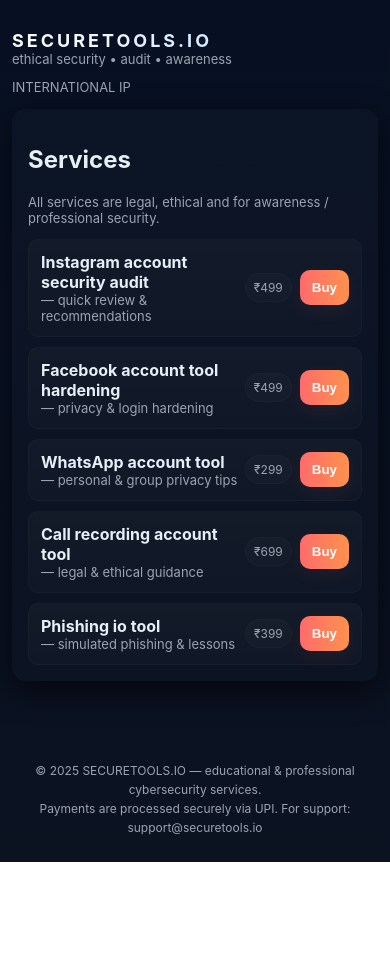
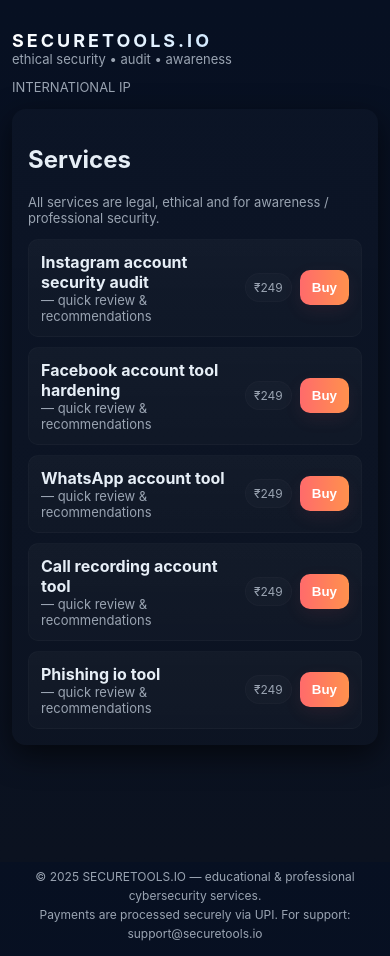
Before and after one commit to instagramyt890-ctrl/Instagram-, a plain HTML site: page index.html in a window 390 px wide. Before the commit the page ends 862 px from the top, so only its background shows below. Drawn offline with Linux system fonts and the light colour scheme.

Commit message:
index.html

```diff
--- a/index.html
+++ b/index.html
@@ -7,14 +7,6 @@
   <meta name="description" content="Pay securely for verified cybersecurity & awareness services via UPI — official SECURETOOLS.IO checkout.">
   <meta name="author" content="SECURETOOLS.IO">
   <meta name="theme-color" content="#071022">
-  <meta property="og:title" content="Secure UPI Payment — SECURETOOLS.IO">
-  <meta property="og:description" content="Pay safely for cybersecurity & awareness services via UPI.">
-  <meta property="og:type" content="website">
-  <meta property="og:image" content="https://securetools.io/assets/banner.png">
-  <meta property="og:url" content="https://securetools.io/checkout">
-  <meta name="twitter:card" content="summary_large_image">
-  <link rel="icon" href="/favicon.ico">
-
   <style>
     :root{
       --accent:#ff6b6b;
@@ -80,6 +72,8 @@
       .row{flex-direction:column}
       main{padding:12px}
     }
+    .spacer{height:6px}
+    .spacer-lg{height:18px}
   </style>
 </head>
 
@@ -97,58 +91,12 @@
     <section id="page-services" class="card services fade-in" role="region" aria-label="Service selection">
       <h2>Services</h2>
       <p class="tiny">All services are legal, ethical and for awareness / professional security.</p>
-      <ul>
-        <li>
-          <div>
-            <strong>Instagram account security audit</strong><div class="muted-inline">— quick review & recommendations</div>
-          </div>
-          <div style="display:flex;gap:8px;align-items:center">
-            <span class="tag">₹499</span>
-            <button class="btn btn-primary" data-svc="Instagram account security audit|499" aria-label="Buy Instagram audit">Buy</button>
-          </div>
-        </li>
-
-        <li>
-          <div>
-            <strong>Facebook account tool hardening</strong><div class="muted-inline">— privacy & login hardening</div>
-          </div>
-          <div style="display:flex;gap:8px;align-items:center">
-            <span class="tag">₹499</span>
-            <button class="btn btn-primary" data-svc="Facebook account tool hardening|499" aria-label="Buy Facebook audit">Buy</button>
-          </div>
-        </li>
-
-        <li>
-          <div>
-            <strong>WhatsApp account tool</strong><div class="muted-inline">— personal & group privacy tips</div>
-          </div>
-          <div style="display:flex;gap:8px;align-items:center">
-            <span class="tag">₹299</span>
-            <button class="btn btn-primary" data-svc="WhatsApp account tool|299" aria-label="Buy WhatsApp workshop">Buy</button>
-          </div>
-        </li>
-
-        <li>
-          <div>
-            <strong>Call recording account tool</strong><div class="muted-inline">— legal & ethical guidance</div>
-          </div>
-          <div style="display:flex;gap:8px;align-items:center">
-            <span class="tag">₹699</span>
-            <button class="btn btn-primary" data-svc="Call recording account tool|699" aria-label="Buy call review">Buy</button>
-          </div>
-        </li>
-
-        <li>
-          <div>
-            <strong>Phishing io tool</strong><div class="muted-inline">— simulated phishing & lessons</div>
-          </div>
-          <div style="display:flex;gap:8px;align-items:center">
-            <span class="tag">₹399</span>
-            <button class="btn btn-primary" data-svc="Phishing io tool|399" aria-label="Buy phishing training">Buy</button>
-          </div>
-        </li>
+      <ul id="svcList">
+        <!-- JS inject -->
       </ul>
     </section>
+
+    <div class="spacer-lg"></div>
 
     <!-- PAGE: Checkout -->
     <section id="page-checkout" class="card hidden" role="region" aria-label="Checkout details">
@@ -169,6 +117,8 @@
       <div class="small-note">Next: Choose UPI app or scan QR on the following screen. Amount will be pre-filled in UPI app.</div>
     </section>
 
+    <div class="spacer"></div>
+
     <!-- PAGE: Payment -->
     <section id="page-payment" class="card hidden" role="region" aria-label="UPI payment">
       <h2>UPI Payment</h2>
@@ -179,7 +129,6 @@
           <!-- Google Pay -->
           <div class="pay-card" data-app="gpay" id="card-gpay" role="button" tabindex="0" aria-pressed="false" aria-label="Pay with Google Pay">
             <div class="logo" aria-hidden="true">
-              <!-- GPay-like stylized G (custom minimal) -->
               <svg width="48" height="48" viewBox="0 0 24 24" fill="none" xmlns="http://www.w3.org/2000/svg" aria-hidden="true">
                 <rect width="24" height="24" rx="5" fill="#072431"/>
                 <path d="M6 7h6v2H8v8H6z" fill="#fff" opacity="0.9"/>
@@ -238,6 +187,8 @@
       </div>
     </section>
 
+    <div class="spacer-lg"></div>
+
     <footer>
       © <span id="year"></span> SECURETOOLS.IO — educational & professional cybersecurity services.<br>
       Payments are processed securely via UPI. For support: <a href="mailto:support@securetools.io">support@securetools.io</a>
@@ -246,15 +197,12 @@
 
   <script>
     /****************************************************
-     * Production-ready checkout script (updated)
-     * - Removed success page and "I paid" flow entirely
-     * - Updated service names
-     * - UPI ID obfuscated with Base64; new ID: 7872873837@ybl
-     * - QR generation with prefilled amount
+     * Single-file checkout (Services → Checkout → Payment)
+     * ENC_UPI set to base64 of kalilunix.io@jio
      ****************************************************/
 
     // ---------- Config ----------
-    const ENC_UPI = 'Nzg3Mjg3MzgzN0B5Ymw='; // base64 of '7872873837@ybl'
+    const ENC_UPI = 'a2FsaWx1bml4LmlvQGppbw=='; // base64('kalilunix.io@jio')
     const PAYEE_NAME = 'SECURETOOLS.IO';
     const PKG_GPAY = 'com.google.android.apps.nbu.paisa.user';
     const PKG_PHONEPE = 'com.phonepe.app';
@@ -266,7 +214,7 @@
     const pages = ['services','checkout','payment'];
     const el = {
       pages: pages.reduce((acc,k)=>{ acc[k]=document.getElementById('page-'+k); return acc; }, {}),
-      svcBtns: Array.from(document.querySelectorAll('[data-svc]')),
+      svcList: document.getElementById('svcList'),
       chosenSvc: document.getElementById('chosenSvc'),
       mobile: document.getElementById('mobile'),
       buyerName: document.getElementById('buyerName'),
@@ -281,8 +229,33 @@
       payLine: document.getElementById('payLine'),
       btnBackToCheckout: document.getElementById('btn-back-to-checkout'),
       btnDownloadQr: document.getElementById('btn-download-qr'),
-      year: document.getElementById('year')
+      year: document.getElementById('year'),
     };
+
+    // ---------- Services list ----------
+    const services = [
+      ['Instagram account security audit','249'],
+      ['Facebook account tool hardening','249'],
+      ['WhatsApp account tool','249'],
+      ['Call recording account tool','249'],
+      ['Phishing io tool','249']
+    ];
+
+    function renderServices(){
+      el.svcList.innerHTML = '';
+      services.forEach(s => {
+        const li = document.createElement('li');
+        li.innerHTML = `<div>
+            <strong>${s[0]}</strong>
+            <div class="muted-inline">— quick review & recommendations</div>
+          </div>
+          <div style="display:flex;gap:8px;align-items:center">
+            <span class="tag">₹${s[1]}</span>
+            <button class="btn btn-primary" data-svc="${s[0]}|${s[1]}" aria-label="Buy ${s[0]}">Buy</button>
+          </div>`;
+        el.svcList.appendChild(li);
+      });
+    }
 
     // ---------- Helpers ----------
     function goTo(page){
@@ -295,12 +268,14 @@
 
     function decodeUpi(){
       try{
+        if(!ENC_UPI || ENC_UPI === 'REPLACE_WITH_BASE64_UPI') return '— (set ENC_UPI) —';
         return atob(ENC_UPI);
-      }catch(e){ return '7872873837@ybl'; }
+      }catch(e){
+        return '— invalid-upi-encoding —';
+      }
     }
 
     function sanitizePrice(price){
-      // ensure numeric, two decimals not needed for INR as rupee integer
       const n = parseFloat(price);
       return isNaN(n) ? '' : Math.round(n).toString();
     }
@@ -315,13 +290,12 @@
     }
 
     function qrImageUrl(uri, size=440){
-      // qrserver allows size and data; add timestamp to prevent caching during testing
       return 'https://api.qrserver.com/v1/create-qr-code/?size='+size+'x'+size+'&data='+encodeURIComponent(uri);
     }
 
     function generateAndShowQr(){
       const uri = buildUpiUri();
-      const imgsrc = qrImageUrl(uri,440)+'&t='+Date.now();
+      const imgsrc = qrImageUrl(uri,520)+'&t='+Date.now();
       el.qrimg.src = imgsrc;
       const [name,price] = (state.selectedSvc||'').split('|');
       el.payLine.textContent = (name ? name+' — ₹'+price : 'Please scan the QR or use Pay Now.');
@@ -329,14 +303,13 @@
       // store final url for download (convert image to dataURL after load)
       el.qrimg.onload = async () => {
         try{
-          // convert image blob to dataURL for download
           const resp = await fetch(el.qrimg.src);
           const blob = await resp.blob();
           const reader = new FileReader();
           reader.onload = () => { state.lastQrDataUrl = reader.result; };
           reader.readAsDataURL(blob);
         }catch(err){
-          // ignore if blocked
+          // ignore if blocked by CORS or network
         }
       };
     }
@@ -354,9 +327,24 @@
     }
 
     // ---------- Event wiring ----------
-    el.svcBtns.forEach(btn => btn.addEventListener('click', () => selectService(btn.getAttribute('data-svc'))));
-    el.btnBackToServices.addEventListener('click', () => goTo('services'));
-    el.btnBackToCheckout.addEventListener('click', () => goTo('checkout'));
+    renderServices();
+    el.svcList.addEventListener('click', (e) => {
+      const btn = e.target.closest('[data-svc]');
+      if(btn) selectService(btn.getAttribute('data-svc'));
+    });
+
+    el.btnBackToServices.addEventListener('click', () => {
+      state.selectedSvc = null;
+      el.mobile.value = ''; el.buyerName.value = ''; el.chosenSvc.textContent = '— service not selected —';
+      clearAppSelectionUI();
+      el.payNowBtn.classList.add('hidden');
+      el.upiText.textContent = decodeUpi();
+      goTo('services');
+    });
+
+    el.btnBackToCheckout.addEventListener('click', () => {
+      goTo('checkout');
+    });
 
     el.btnProceed.addEventListener('click', () => {
       if(!state.selectedSvc){ alert('कृपया पहले कोई सर्विस चुनें।'); return; }
@@ -403,7 +391,6 @@
     el.payNowBtn.addEventListener('click', () => {
       if(!state.selectedApp){ alert('कृपया पेमेंट ऐप चुनें।'); return; }
       if(state.selectedApp === 'gpay'){
-        // try intent first, then fallback to UPI uri
         window.location.href = intentForPackage(PKG_GPAY);
         setTimeout(()=>{ window.location.href = buildUpiUri(); }, 900);
       } else if(state.selectedApp === 'phonepe'){
@@ -430,17 +417,14 @@
       }
     });
 
-    // Home / reset button
-    // (No success screen; just reset state when user returns home)
-    // For convenience, allow back-to-services from checkout or payment via header - here we wire a minimal home reset
+    // Home / reset button (Escape to reset)
     document.addEventListener('keydown', (e) => {
-      // optional: escape to go home if on checkout/payment (non-intrusive)
       if(e.key === 'Escape'){
         state.selectedSvc = null; state.buyer = null; state.selectedApp = null; state.lastQrDataUrl = null;
         el.mobile.value = ''; el.buyerName.value = ''; el.chosenSvc.textContent = '— service not selected —';
         clearAppSelectionUI();
         el.payNowBtn.classList.add('hidden');
-        el.upiText.textContent = '—';
+        el.upiText.textContent = decodeUpi();
         goTo('services');
       }
     });
@@ -448,13 +432,34 @@
     // set current year
     el.year.textContent = new Date().getFullYear();
 
-    // expose decoded UPI in UI on load (obfuscated in source)
+    // show UPI decode hint on load (placeholder unless replaced)
     document.addEventListener('DOMContentLoaded', () => {
       el.upiText.textContent = decodeUpi();
     });
 
-    // small progressive enhancement: show Pay Now after decode if app preselected (rare)
-    // (no external dependencies)
+    // helper: runtime set plain upi for local dev
+    function setPlainUpi(plainUpi){
+      try{
+        const encoded = btoa(plainUpi);
+        window.ENC_UPI_RUNTIME = encoded;
+        window.decodeUpi = function(){
+          try{
+            return atob(window.ENC_UPI_RUNTIME || ENC_UPI);
+          }catch(e){
+            return '— invalid-upi-encoding —';
+          }
+        };
+        el.upiText.textContent = window.decodeUpi();
+        return true;
+      }catch(e){
+        return false;
+      }
+    }
+    // expose to console for quick dev/testing
+    window.setPlainUpi = setPlainUpi;
+
+    // start on services
+    goTo('services');
   </script>
 </body>
-</html>
+  </html>
```
